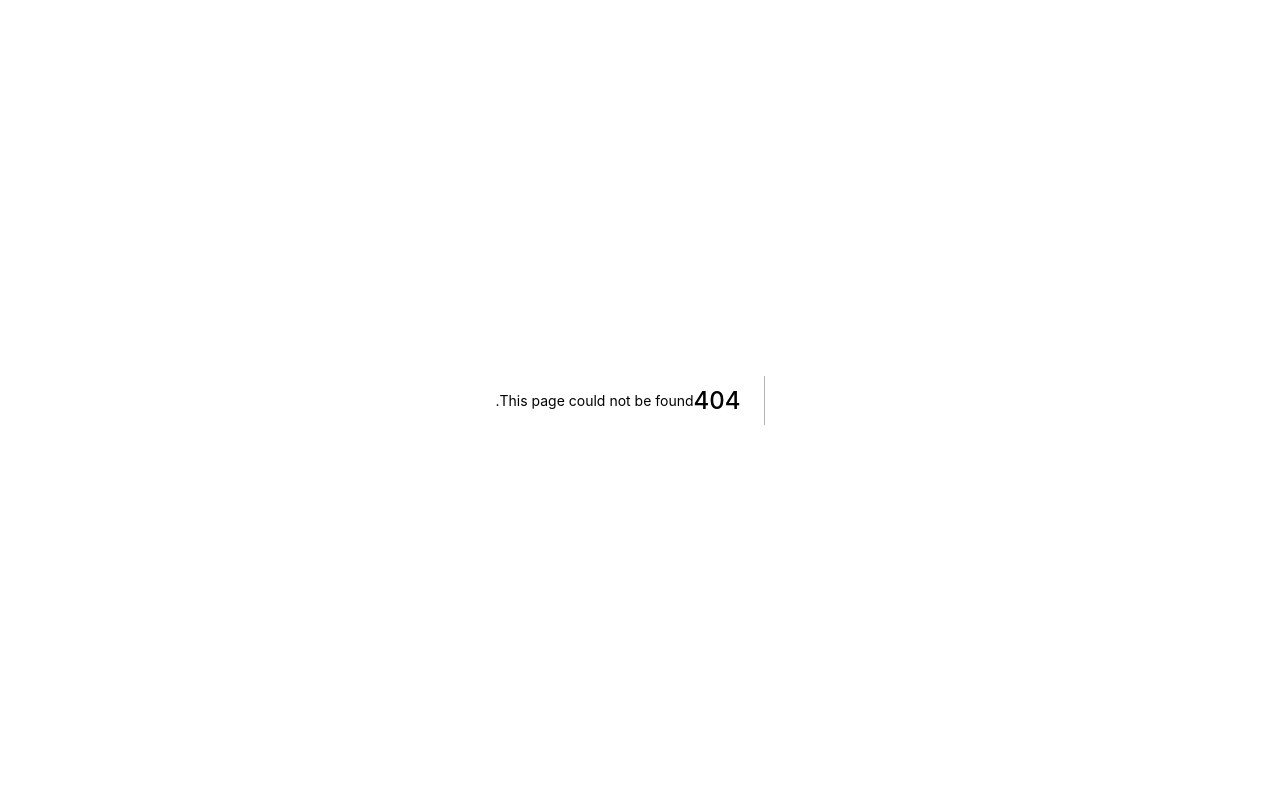
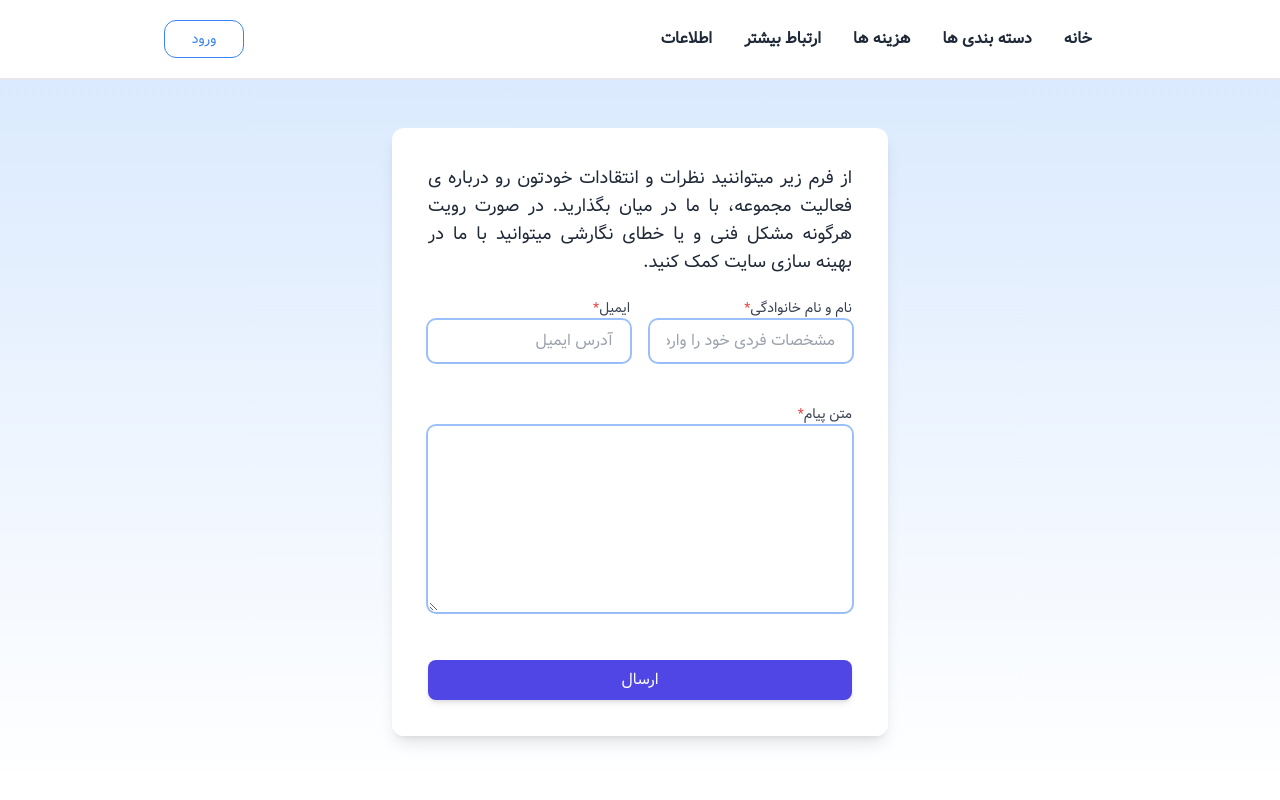
Before and after one commit to DevAnsar/weblog, a Next.js app: page /contact-us in a window 1280 px wide. Before the commit this address had no page. Shown: the top 800 px of the page. Built offline with nearby package versions, Linux system fonts and the light colour scheme.

Commit message:
Creating a contact us page and comment registration form

```diff
--- /dev/null
+++ b/hooks/useContactFormProvider.ts
@@ -0,0 +1,66 @@
+import { useEffect, useState } from "react";
+import { useForm, SubmitHandler, UseFormSetValue ,UseFormRegister,FieldErrorsImpl } from "react-hook-form";
+import { yupResolver } from "@hookform/resolvers/yup";
+import * as yup from "yup";
+import { toast } from "react-toastify";
+
+type Inputs = {
+  name: string;
+  email: string;
+  content: string;
+};
+
+const schema = yup
+  .object({
+    name: yup.string().min(2).required(),
+    email: yup.string().email().required(),
+    content: yup.string().min(5).required(),
+  })
+  .required();
+
+export default function useContactFormProvider(): {
+  register: UseFormRegister<Inputs>;
+  submit: () => void;
+  submitSpinner: boolean;
+  errors : FieldErrorsImpl<Inputs>;
+} {
+  const {
+    register,
+    handleSubmit,
+    setValue,
+    formState: { errors },
+  } = useForm<Inputs>({
+    resolver: yupResolver(schema),
+  });
+  const [submitSpinner, setSubmitSpinner] = useState(false);
+  useEffect(() => {
+    console.log("blogs:");
+  }, []);
+
+  const onSubmit: SubmitHandler<Inputs> = async (data) => {
+    setSubmitSpinner(true);
+    const res = await fetch(
+      `http://localhost:8000/api/v1/contact-us/sendMessage`,
+      {
+        method: "POST",
+        headers: {
+          "Content-Type": "application/json",
+        },
+        body: JSON.stringify(data),
+      }
+    );
+    if (res.ok) {
+      const data = await res.json();
+      setValue("name", "");
+      setValue("email", "");
+      setValue("content", "");
+      toast(data?.message);
+    }else{
+      toast.error("ارسال پیام با شکست مواجه شد!");
+    }
+    setSubmitSpinner(false);
+  };
+
+  const submit = handleSubmit(onSubmit)
+  return { register, submit, submitSpinner,errors };
+}
--- a/package.json
+++ b/package.json
@@ -10,10 +10,13 @@
   },
   "dependencies": {
     "@heroicons/react": "^1.0.6",
+    "@hookform/resolvers": "^2.9.7",
     "next": "12.2.0",
     "react": "18.2.0",
     "react-dom": "18.2.0",
-    "react-html-parser": "^2.0.2"
+    "react-hook-form": "^7.34.2",
+    "react-html-parser": "^2.0.2",
+    "yup": "^0.32.11"
   },
   "devDependencies": {
     "@headlessui/react": "^1.6.6",
--- /dev/null
+++ b/pages/contact-us/index.tsx
@@ -0,0 +1,158 @@
+import type { NextPage } from "next";
+import Head from "../../components/containers/head/Head";
+import Layout from "../../components/containers/layout/Layout";
+import CategoriesPanel from "../../components/categories/Panel";
+import {
+  BadgeCheckIcon,
+  ExclamationIcon,
+  RefreshIcon,
+} from "@heroicons/react/outline";
+import useContactFormProvider from "../../hooks/useContactFormProvider";
+
+const ContactUsPage: NextPage = () => {
+  const { submit, register, submitSpinner, errors } = useContactFormProvider();
+
+  return (
+    <>
+      <Head title="theJs.ir" description="Generated by create next app" />
+      <Layout>
+        <div className="flex justify-center bg-gradient-to-b from-blue-100 to-white px-5">
+          <div className="w-full md:w-4/5 lg:w-2/5">
+            <div className="rounded-xl bg-gradient-to-b from-white to-white shadow-lg p-9 my-8 md:my-12">
+              <div className="flex flex-col items-start gap-2">
+                <p className="text-sm md:text-lg text-gray-800 text-justify">
+                  از فرم زیر میتواننید نظرات و انتقادات خودتون رو درباره ی
+                  فعالیت مجموعه، با ما در میان بگذارید. در صورت رویت هرگونه مشکل
+                  فنی و یا خطای نگارشی میتوانید با ما در بهینه سازی سایت کمک
+                  کنید.
+                </p>
+
+                <form
+                  className="w-full flex flex-col gap-10 mt-3"
+                  onSubmit={submit}
+                >
+                  <div className="flex gap-5 flex-col md:flex-row">
+                    <div className="relative w-full md:w-1/2">
+                      <label
+                        htmlFor="on-error-email"
+                        className="text-gray-700 text-sm"
+                      >
+                        نام و نام خانوادگی
+                        <span className="text-red-500 required-dot">*</span>
+                      </label>
+                      <input
+                        {...register("name")}
+                        type="text"
+                        id="on-error-name"
+                        className={`${
+                          errors.name && "ring-red-500"
+                        } focus:ring-purple-600 w-full ring-2 rounded-lg border-transparent flex-1 appearance-none border border-gray-300 py-2 px-4 bg-white text-gray-700 placeholder-gray-400 shadow-sm text-sm lg:text-base focus:outline-none focus:ring-2  focus:border-transparent`}
+                        placeholder="مشخصات فردی خود را وارد کنید"
+                      />
+
+                      <StatusIcon status={undefined} />
+                      {errors.name && (
+                        <p className="absolute text-xs md:text-sm text-red-500 -bottom-6">
+                          {errors.name?.message}
+                        </p>
+                      )}
+                    </div>
+                    <div className="relative w-full md:w-1/2">
+                      <label
+                        htmlFor="on-error-email"
+                        className="text-gray-700 text-sm"
+                      >
+                        ایمیل
+                        <span className="text-red-500 required-dot">*</span>
+                      </label>
+                      <input
+                        {...register("email")}
+                        type="text"
+                        id="on-error-email"
+                        className={`${
+                          errors.name && "ring-red-500"
+                        } focus:ring-purple-600 w-full ring-2 rounded-lg border-transparent flex-1 appearance-none border border-gray-300 py-2 px-4 bg-white text-gray-700 placeholder-gray-400 shadow-sm text-sm lg:text-base focus:outline-none focus:ring-2  focus:border-transparent`}
+                        placeholder="آدرس ایمیل"
+                      />
+
+                      <StatusIcon status={undefined} />
+                      {errors.email && (
+                        <p className="absolute text-xs md:text-sm text-red-500 -bottom-6">
+                          {errors.email?.message}
+                        </p>
+                      )}
+                    </div>
+                  </div>
+                  <div className="relative w-full">
+                    <label
+                      htmlFor="on-error-email"
+                      className="text-gray-700 text-sm"
+                    >
+                      متن پیام
+                      <span className="text-red-500 required-dot">*</span>
+                    </label>
+                    <textarea
+                      {...register("content")}
+                      rows={7}
+                      id="on-error-email"
+                      className={`${
+                        errors.name && "ring-red-500"
+                      } focus:ring-purple-600 w-full ring-2 rounded-lg border-transparent flex-1 appearance-none border border-gray-300 py-2 px-4 bg-white text-gray-700 placeholder-gray-400 shadow-sm text-sm lg:text-base focus:outline-none focus:ring-2  focus:border-transparent`}
+                      placeholder=""
+                    ></textarea>
+
+                    {/* <StatusIcon status={errors.content} /> */}
+                    {errors.content && (
+                      <p className="absolute text-xs md:text-sm text-red-500 -bottom-6">
+                        {errors.content?.message}
+                      </p>
+                    )}
+                  </div>
+                  <div className="w-full">
+                    <button
+                      disabled={submitSpinner}
+                      type="submit"
+                      className="py-2 px-4 flex justify-center items-center bg-indigo-600 hover:bg-indigo-700 focus:ring-indigo-500 focus:ring-offset-indigo-200 text-white w-full transition ease-in duration-200 text-center text-sm md:text-base shadow-md focus:outline-none focus:ring-2 focus:ring-offset-2 rounded-lg "
+                    >
+                      {submitSpinner ? (
+                        <RefreshIcon className="w-6 h-6 text-white animate-spin" />
+                      ) : (
+                        <span>ارسال </span>
+                      )}
+                    </button>
+                  </div>
+                </form>
+              </div>
+            </div>
+          </div>
+        </div>
+        <CategoriesPanel />
+      </Layout>
+    </>
+  );
+};
+
+const StatusIcon = ({ status }: { status: boolean | undefined }) => {
+  if (status === undefined) return null;
+  return (
+    <>
+      {status ? (
+        <BadgeCheckIcon className="w-4 h-4 absolute text-green-700 left-2 bottom-3" />
+      ) : (
+        <ExclamationIcon className="w-4 h-4 absolute text-red-500 left-2 bottom-3" />
+      )}
+    </>
+  );
+};
+// This gets called on every request
+// export async function getServerSideProps() {
+// Fetch data from external API
+// const res = await fetch(`https://server.ansarmirzayi.ir/api/v1/blogs`)
+// const data = await res.json()
+// const blogs = data.status ? data.blogs as BlogInterface[] : []
+// const blogs: BlogInterface[] = [];
+// Pass data to the page via props
+// return { props: { blogs } };
+// }
+
+export default ContactUsPage;
```
Also changed, not shown: 2 other files (tests, documents, lock files or other folders).
